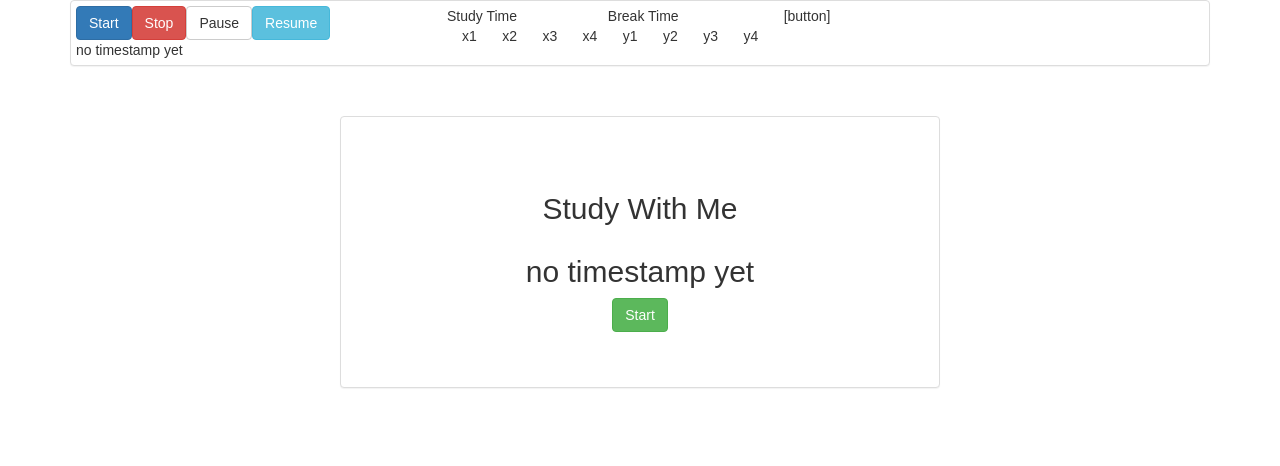
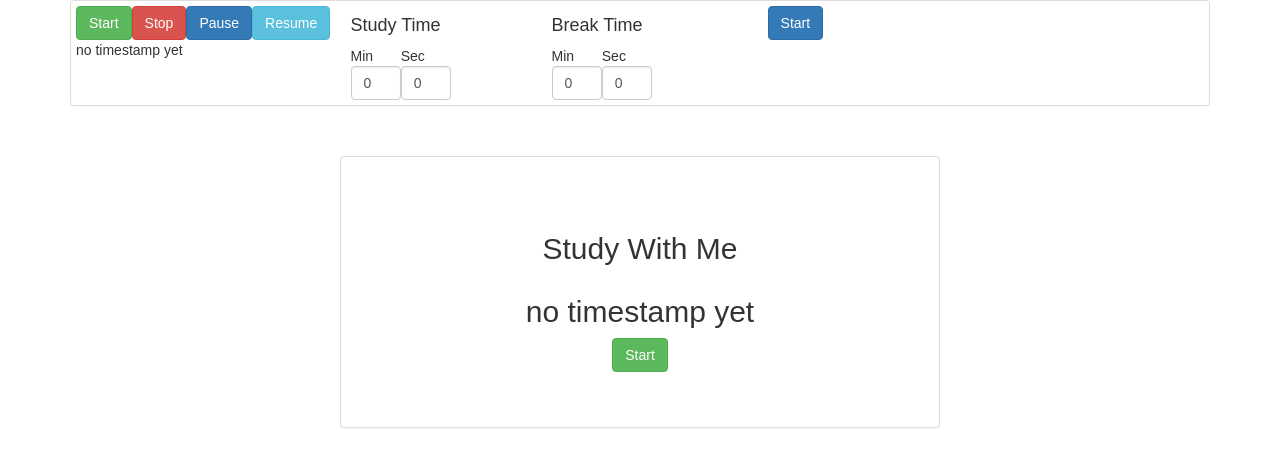
Before and after one commit to jonnyk20/swm-old, a React (Create React App) app in the folder client/: page / in a window 1280 px wide. Shown: the top 466 px of the page. Built offline with nearby package versions, Linux system fonts and the light colour scheme; no server answers.

Commit message:
tring stuff

```diff
--- a/client/src/AdminPanel/components/AdminPanel.jsx
+++ b/client/src/AdminPanel/components/AdminPanel.jsx
@@ -11,14 +11,14 @@ class AdminPanel extends Component {
           <div className='panel panel-default'>
             <div className='admin row'>
 
-              <div className='col-sm-4'>
-                <button className='btn btn-primary' data-command='start' onClick={this.onHandleClick}>Start</button>
+              <div className='col-sm-3'>
+                <button className='btn btn-success' data-command='start' onClick={this.onHandleClick}>Start</button>
                 <button className='btn btn-danger' data-command='stop' onClick={this.onHandleClick}>Stop</button>
-                <button className='btn btn-default' data-command='pause' onClick={this.onHandleClick}>Pause</button>
+                <button className='btn btn-primary' data-command='pause' onClick={this.onHandleClick}>Pause</button>
                 <button className='btn btn-info' data-command='resume' onClick={this.onHandleClick}>Resume</button>
                 <div >{ this.props.timestamp }</div>
               </div>
-              <div className='col-md-4'>
+              <div className='col-md-5'>
                 <TimerConfig />
               </div>
             </div>
--- a/client/src/TimerConfig/components/TimerConfig.jsx
+++ b/client/src/TimerConfig/components/TimerConfig.jsx
@@ -15,44 +15,82 @@ class TimerConfig extends Component {
         <div className='row'>
           <div className='col-md-5'>
             <div className='row'>
-              Study Time
+             <h4>Study Time</h4>
             </div>
             <div className='row'>
+
               <div className='col-sm-3'>
-                x1
+                <div className='row'>
+                  Min
+                </div>
+                <div className='row'>
+                  <input
+                      id='study-minutes'
+                      className='form-control'
+                      type='number'
+                      defaultValue={0}
+                      onChange={this.handleChange}
+                    />
+                </div>
               </div>
+
               <div className='col-sm-3'>
-                x2
+                <div className='row'>
+                  Sec
+                </div>
+                <div className='row'>
+                  <input
+                    id='study-seconds'
+                    className='form-control'
+                    type='number'
+                    defaultValue={0}
+                    onChange={this.handleChange}
+                  />
+                </div>
               </div>
-              <div className='col-sm-3'>
-                x3
-              </div>
-              <div className='col-sm-3'>
-                x4
-              </div>
+
             </div>
           </div>
           <div className='col-md-5'>
             <div className='row'>
-              Break Time
+              <h4>Break Time</h4>
             </div>
             <div className='row'>
+
               <div className='col-sm-3'>
-                  y1
+                <div className='row'>
+                  Min
                 </div>
-                <div className='col-sm-3'>
-                  y2
+                <div className='row'>
+                  <input
+                    id='break-seconds'
+                    className='form-control'
+                    type='number'
+                    defaultValue={0}
+                    onChange={this.handleChange}
+                  />
                 </div>
-                <div className='col-sm-3'>
-                  y3
+              </div>
+
+              <div className='col-sm-3'>
+                <div className='row'>
+                  Sec
                 </div>
-                <div className='col-sm-3'>
-                  y4
+                <div className='row'>
+                  <input
+                    id='break-seconds'
+                    className='form-control'
+                    type='number'
+                    defaultValue={0}
+                    onChange={this.handleChange}
+                  />
                 </div>
+              </div>
+
             </div>
           </div>
-          <div className='col-md-2'>
-              [button]
+          <div className='col-md-1'>
+            <button className='btn btn-primary' data-command='start' onClick={() => console.log('hey')}>Start</button>
           </div>
         </div>
       </div>
```
Also changed, not shown: 1 other file (tests, documents, lock files or other folders).
